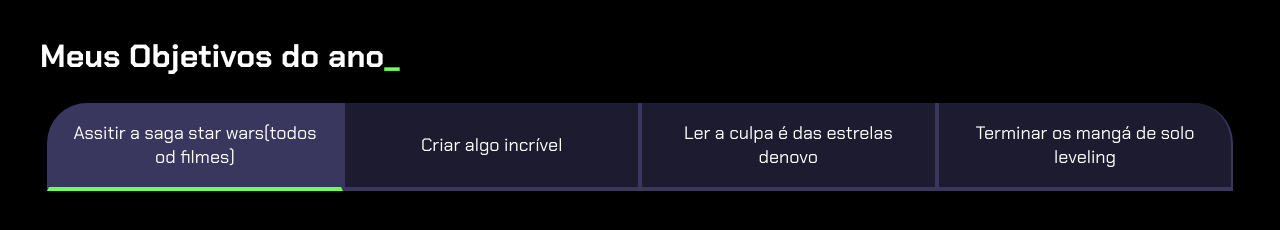
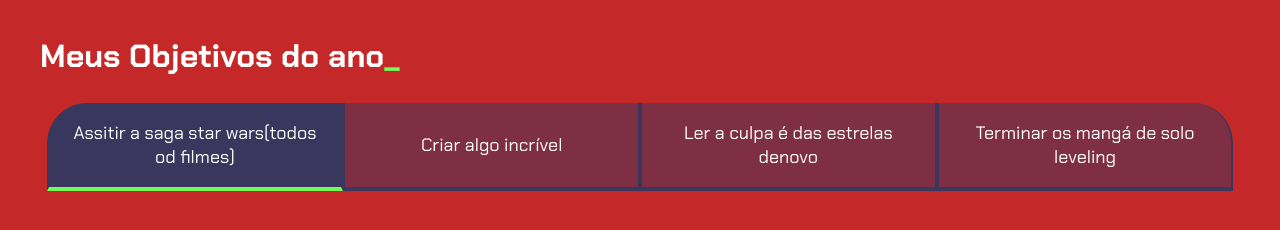
Before and after one commit to hendric122/projeto1trimestre, a plain HTML site: page index.html in a window 1280 px wide. Drawn offline with Linux system fonts and the light colour scheme.

Commit message:
dark red

```diff
--- a/style.css
+++ b/style.css
@@ -1,7 +1,7 @@
 @import url('https://fonts.googleapis.com/css2?family=Chakra+Petch:wght@400;700&display=swap');
 
 :root {
-    --cor-de-fundo: #000000;
+    --cor-de-fundo: #c52828;
     --verde: #6FFF57;
     --branco: #FFFFFF;
     --botao-ativo: #3A375E;
```
